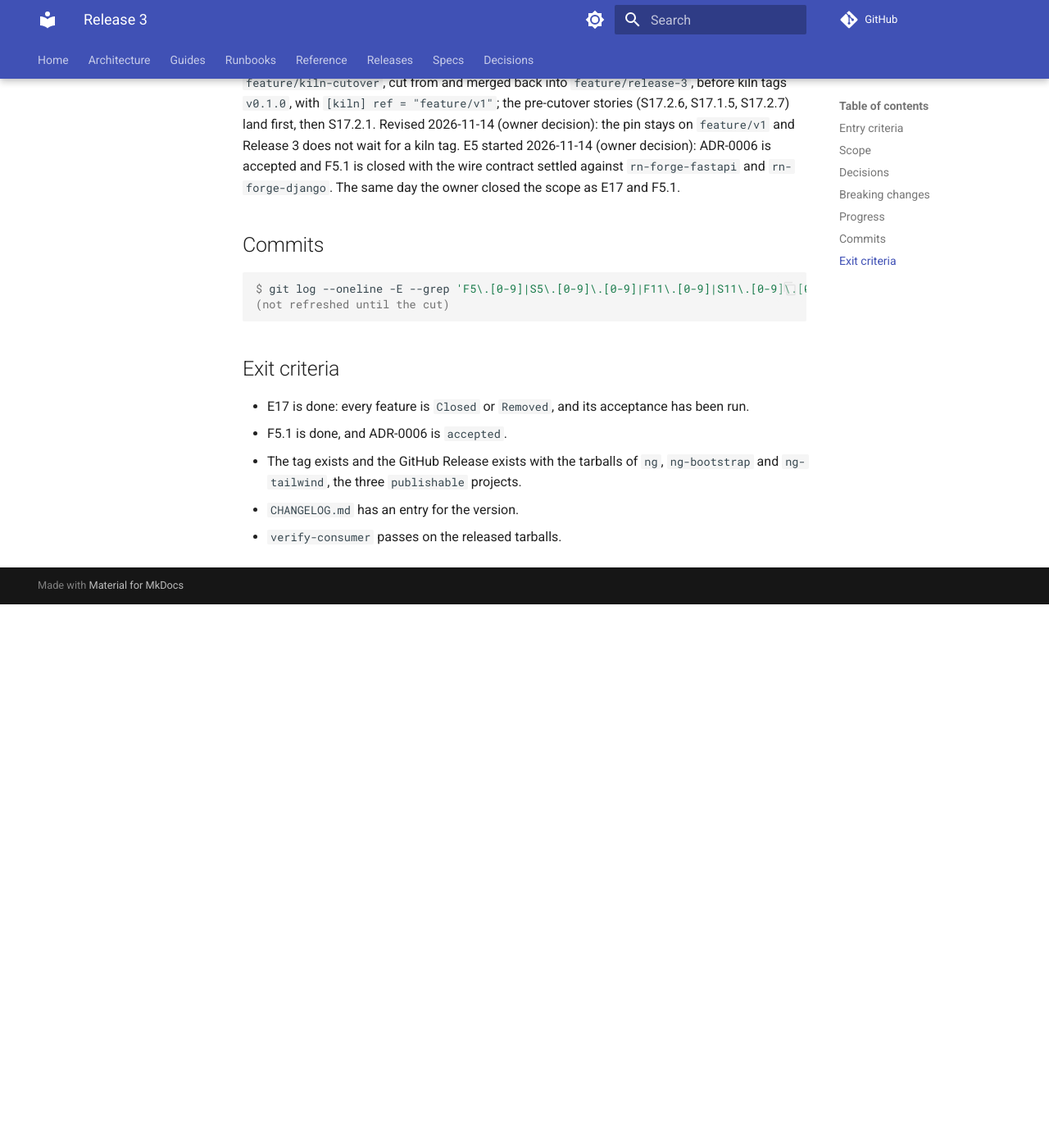
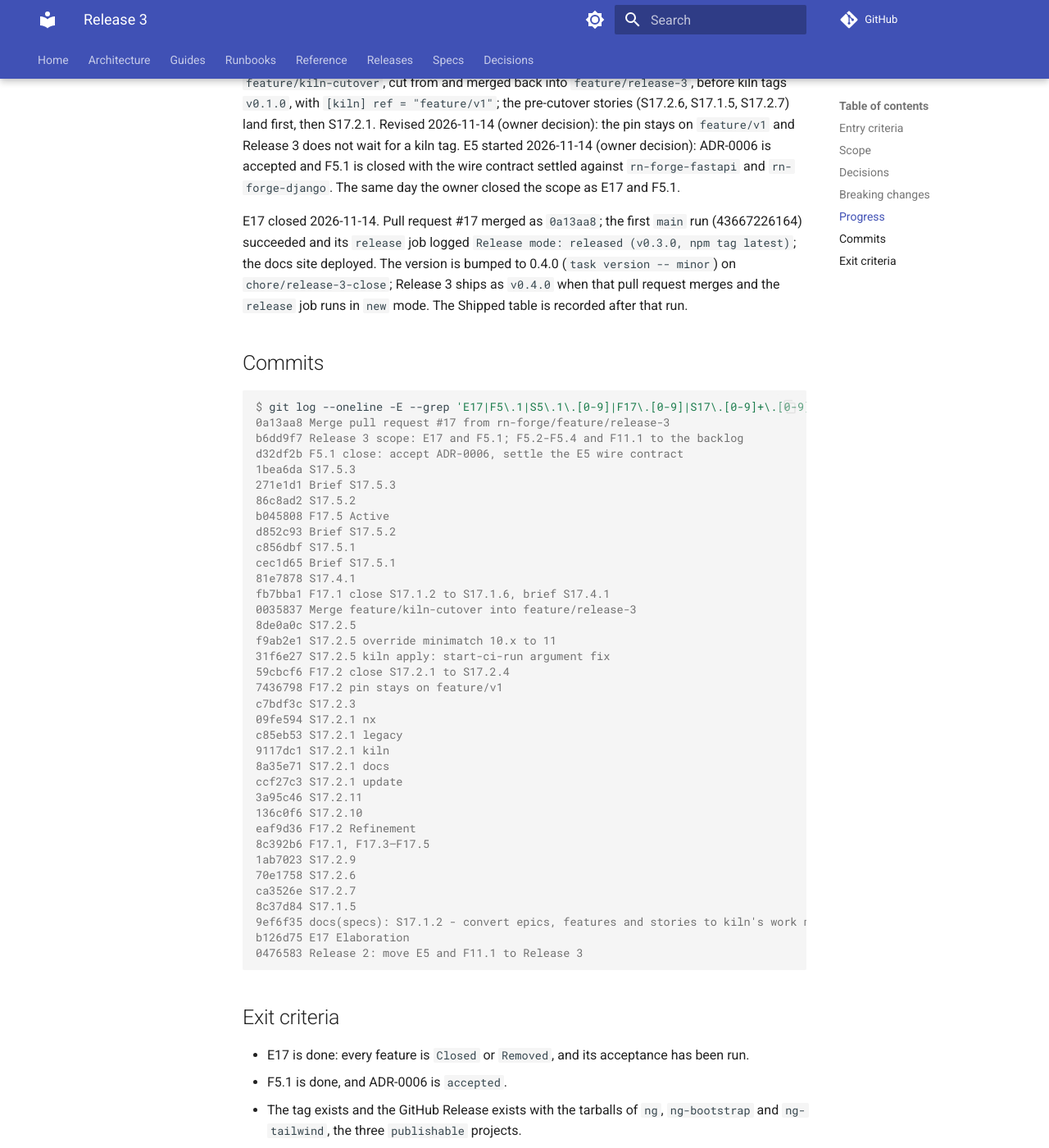
Before and after one commit to rn-forge/ngkit, an MkDocs documentation site: the page built from docs/releases/release-3/index.md, in a window 1280 px wide and 1400 px high, scrolled down 1630 px. Shown: the whole window at 82% size. Built offline with MkDocs 1.6.1 and Material for MkDocs 9.7.7, drawn with Linux system fonts in a browser that asks for light colours; comment, search, counter and statistics services are not loaded; before the commit the page ends 2367 px from its top, so only the background shows below that.

Commit message:
Release 3 close: E17 closed, version 0.4.0
Co-Authored-By: Claude Opus 5.5 <noreply@anthropic.com>

````diff
--- a/docs/releases/release-3/index.md
+++ b/docs/releases/release-3/index.md
@@ -69,11 +69,52 @@ land first, then S17.2.1. Revised 2026-11-14 (owner decision): the pin stays on
 settled against `rn-forge-fastapi` and `rn-forge-django`. The same day the owner
 closed the scope as E17 and F5.1.
 
+E17 closed 2026-11-14. Pull request #17 merged as `0a13aa8`; the first `main`
+run (43667226164) succeeded and its `release` job logged
+`Release mode: released (v0.3.0, npm tag latest)`; the docs site deployed. The
+version is bumped to 0.4.0 (`task version -- minor`) on `chore/release-3-close`;
+Release 3 ships as `v0.4.0` when that pull request merges and the `release` job
+runs in `new` mode. The Shipped table is recorded after that run.
+
 ## Commits
 
 ```console
-$ git log --oneline -E --grep 'F5\.[0-9]|S5\.[0-9]\.[0-9]|F11\.[0-9]|S11\.[0-9]\.[0-9]'
-(not refreshed until the cut)
+$ git log --oneline -E --grep 'E17|F5\.1|S5\.1\.[0-9]|F17\.[0-9]|S17\.[0-9]+\.[0-9]+'
+0a13aa8 Merge pull request #17 from rn-forge/feature/release-3
+b6dd9f7 Release 3 scope: E17 and F5.1; F5.2-F5.4 and F11.1 to the backlog
+d32df2b F5.1 close: accept ADR-0006, settle the E5 wire contract
+1bea6da S17.5.3
+271e1d1 Brief S17.5.3
+86c8ad2 S17.5.2
+b045808 F17.5 Active
+d852c93 Brief S17.5.2
+c856dbf S17.5.1
+cec1d65 Brief S17.5.1
+81e7878 S17.4.1
+fb7bba1 F17.1 close S17.1.2 to S17.1.6, brief S17.4.1
+0035837 Merge feature/kiln-cutover into feature/release-3
+8de0a0c S17.2.5
+f9ab2e1 S17.2.5 override minimatch 10.x to 11
+31f6e27 S17.2.5 kiln apply: start-ci-run argument fix
+59cbcf6 F17.2 close S17.2.1 to S17.2.4
+7436798 F17.2 pin stays on feature/v1
+c7bdf3c S17.2.3
+09fe594 S17.2.1 nx
+c85eb53 S17.2.1 legacy
+9117dc1 S17.2.1 kiln
+8a35e71 S17.2.1 docs
+ccf27c3 S17.2.1 update
+3a95c46 S17.2.11
+136c0f6 S17.2.10
+eaf9d36 F17.2 Refinement
+8c392b6 F17.1, F17.3–F17.5
+1ab7023 S17.2.9
+70e1758 S17.2.6
+ca3526e S17.2.7
+8c37d84 S17.1.5
+9ef6f35 docs(specs): S17.1.2 - convert epics, features and stories to kiln's work model
+b126d75 E17 Elaboration
+0476583 Release 2: move E5 and F11.1 to Release 3
 ```
 
 ## Exit criteria
````
Also changed, not shown: CHANGELOG.md (+18 -0 lines), docs/specs/epics/E17-kiln-adoption/F17.2-cutover.md (+6 -0 lines), docs/specs/epics/E17-kiln-adoption/F17.4-asset-exports.md (+2 -1 lines), docs/specs/epics/E17-kiln-adoption/index.md (+13 -1 lines), docs/specs/epics/index.md (+1 -1 lines), docs/specs/index.md (+1 -1 lines), 3 other files.
